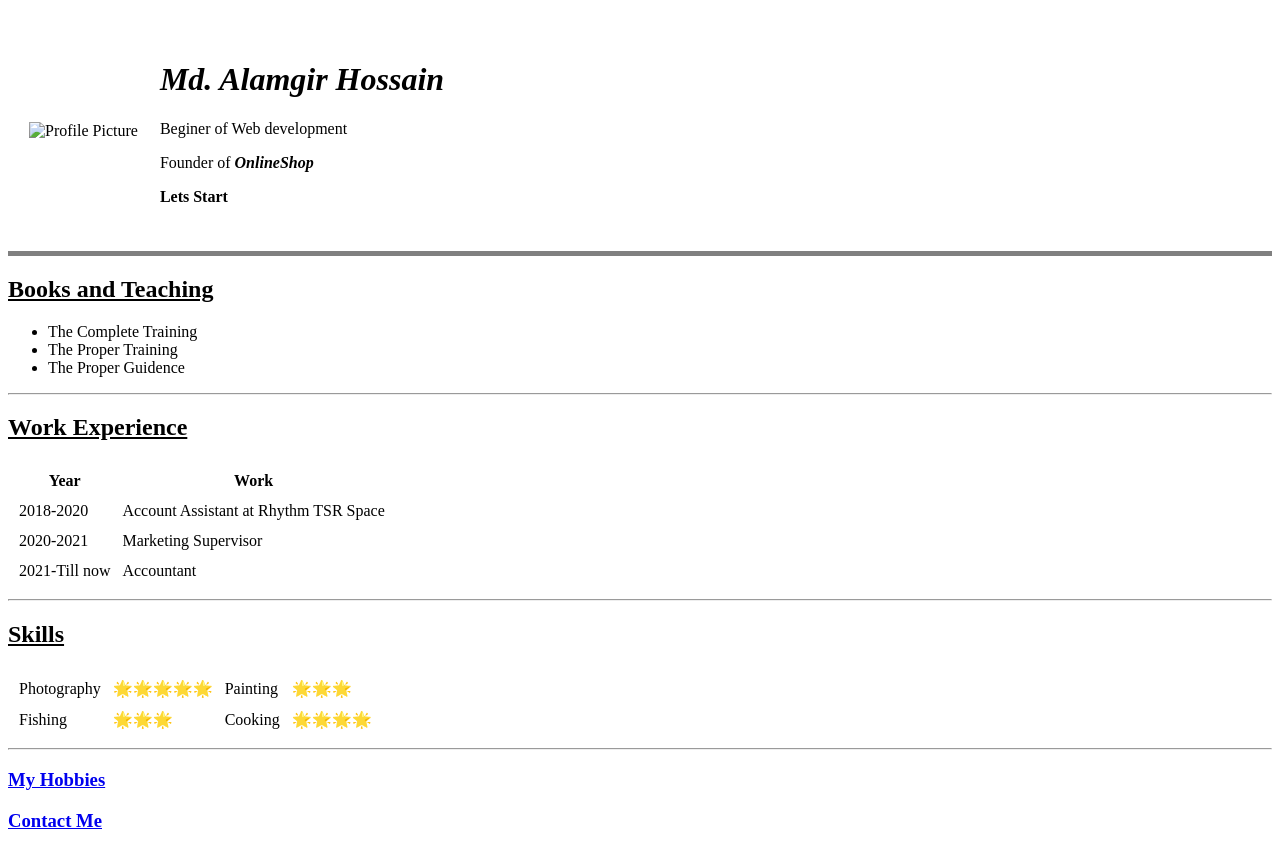
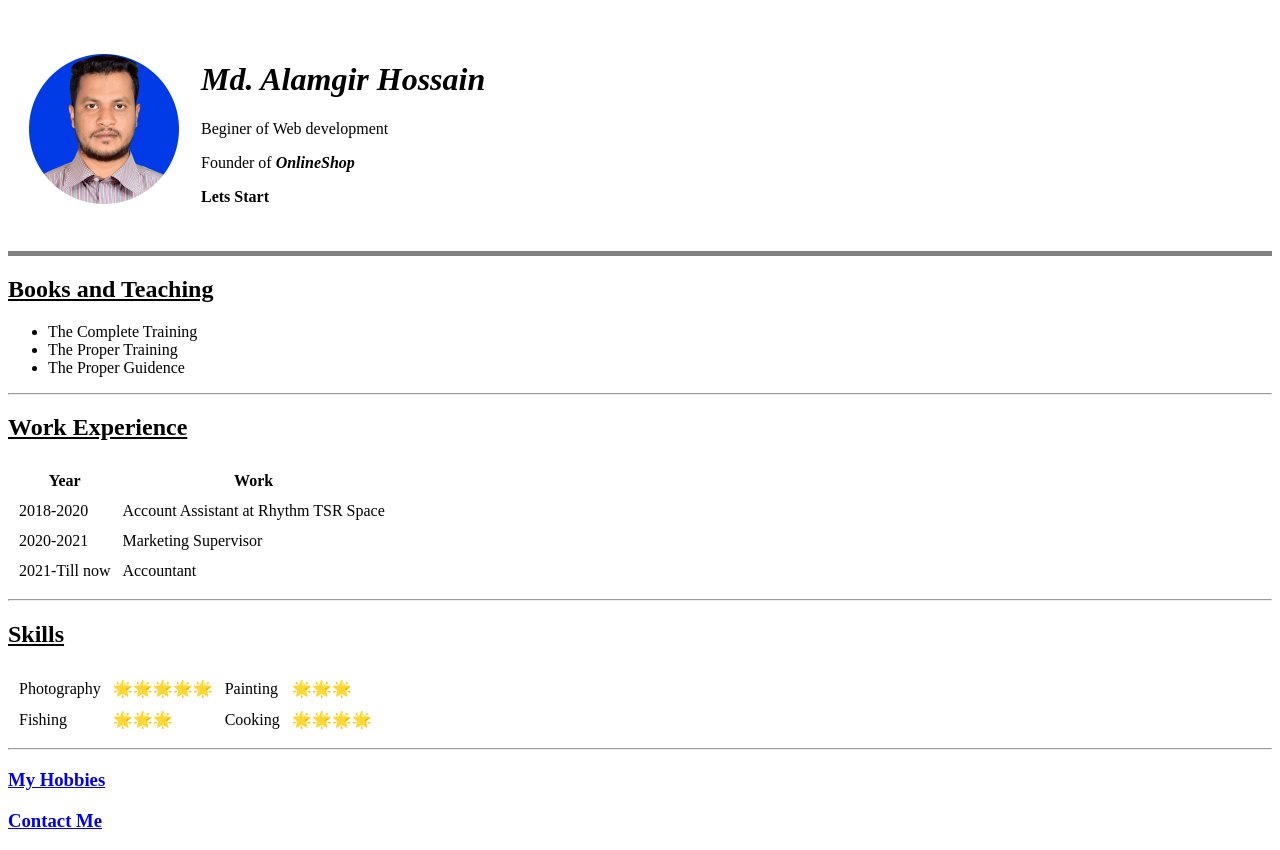
Before and after one commit to alamgir1990/CV, a plain HTML site: page index.html in a window 1280 px wide. Shown: the part 61-911 px from the top of the page. Drawn offline with Linux system fonts and the light colour scheme.

Commit message:
Update index.html

```diff
--- a/index.html
+++ b/index.html
@@ -12,7 +12,7 @@
     <h1>Welcome...!</h1>
     <table cellspacing="20">
       <tr>
-        <td><img src="images/Alamgir Hossain.png" alt="Profile Picture" height="150" width="150"></td>
+        <td><img src="Alamgir Hossain.png" alt="Profile Picture" height="150" width="150"></td>
         <td><h1><em>Md. Alamgir Hossain</em></h1>
         <p>Beginer of Web development</p>
           <p>Founder of <em><strong>OnlineShop</strong></em></p>
```
